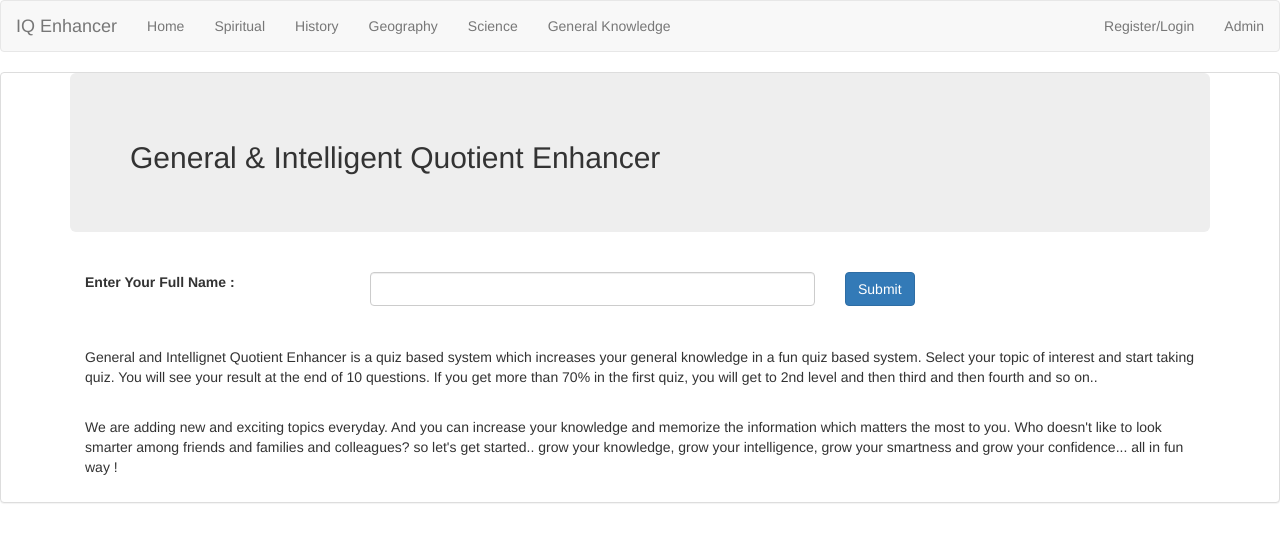
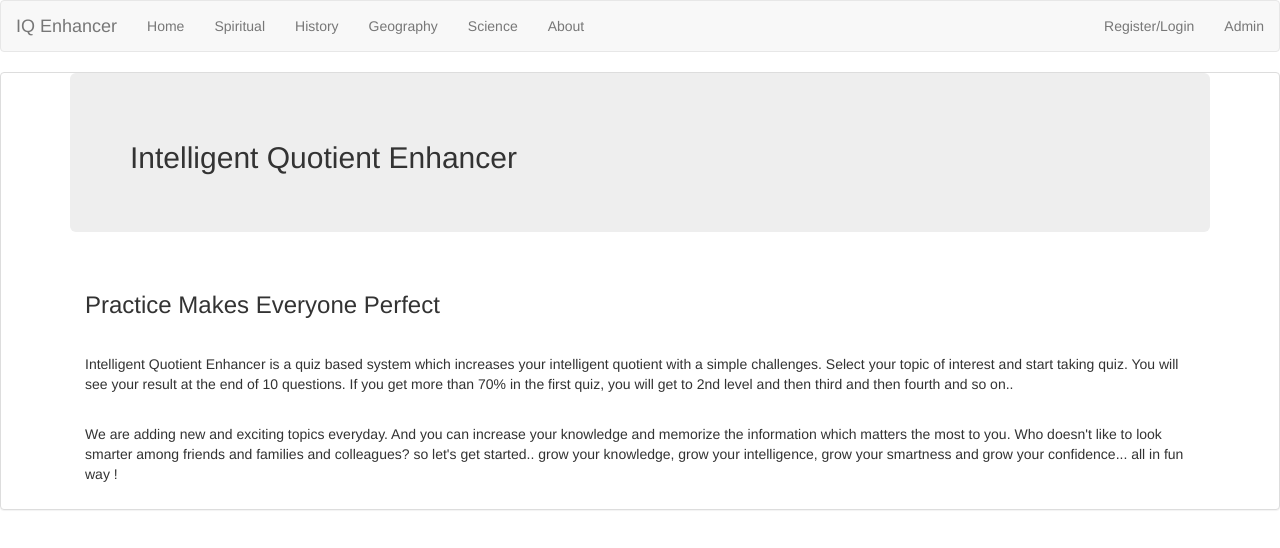
Before and after one commit to ruchamahajan/quiz, an Angular app: page /home in a window 1280 px wide. Shown: the top 548 px of the page. Built offline with nearby package versions, Linux system fonts and the light colour scheme.

Commit message:
Modified title and heading

```diff
--- a/src/app/app.component.html
+++ b/src/app/app.component.html
@@ -11,7 +11,7 @@
             <li><a class="nav-link" [routerLink]="['/multiOptionQuiz']">History</a></li>
             <li><a class="nav-link" [routerLink]="['/multiOptionQuiz']">Geography</a></li>
             <li><a class="nav-link" [routerLink]="['/multiOptionQuiz']">Science</a></li>
-            <li><a class="nav-link" [routerLink]="['/multiOptionQuiz']">General Knowledge</a></li>
+            <li><a class="nav-link" [routerLink]="['/multiOptionQuiz']">About</a></li>
 
           </ul>
           <ul class="nav navbar-nav navbar-right">
--- a/src/app/home/home.component.html
+++ b/src/app/home/home.component.html
@@ -1,25 +1,14 @@
 <div class="panel panel-default">
         <div class="container">
                 <div class="jumbotron">
-                  <h2>General & Intelligent Quotient Enhancer</h2>
+                  <h2>Intelligent Quotient Enhancer</h2>
                 </div>
                   <div class="panel-heading">
-                    <div class="form-group row">
-                        <div class="col-xs-3">
-                          <label for="ex1">Enter Your Full Name :</label>
-                        </div>
-                        <div class="col-xs-5">
-                          <input class="form-control" id="ex1" type="text">
-                        </div>
-                        <div class="col-xs-3">
-                            <button type="submit" class="btn btn-primary">Submit</button>
-                          </div>
-                      </div>
-
+                    <h3> Practice Makes Everyone Perfect </h3>
                   </div>
                   <div class="panel-body">
                   <p>
-                      General and Intellignet Quotient Enhancer is a quiz based system which increases your general knowledge in a fun quiz based system.
+                      Intelligent Quotient Enhancer is a quiz based system which increases your intelligent quotient with a simple challenges.
                       Select your topic of interest and start taking quiz. You will see your result at the end of 10 questions. If you get more than 70% in
                       the first quiz, you will get to 2nd level and then third and then fourth and so on..
                   </p>
```
